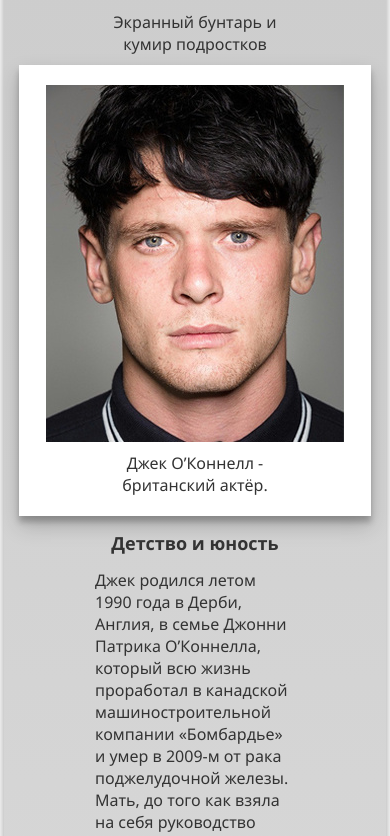
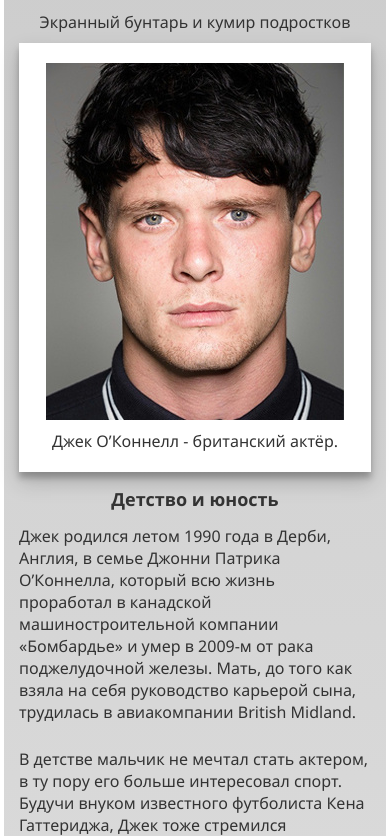
Before and after one commit to Arina-s/Project-1-Jack-O-Connell, a plain HTML site: page index.html in a window 390 px wide. Shown: the part 128-964 px from the top of the page. Drawn offline with Linux system fonts and the light colour scheme.

Commit message:
Update style.css

```diff
--- a/style.css
+++ b/style.css
@@ -10,9 +10,7 @@ body {
   margin: 30px 8px;
   padding: 15px;
   background: linear-gradient(0, #eee, #ccc);
-
   border-radius: 8px;
-  box-shadow: 0px 0px 10px rgba(0,0,0,0.4);
 }
 
 .headline {
@@ -28,7 +26,8 @@ body {
     font-size: 35px;
   }
   p {
-    width: 200px;
+    width: 100%;
+    margin: 0;
   }
 }
 
```
